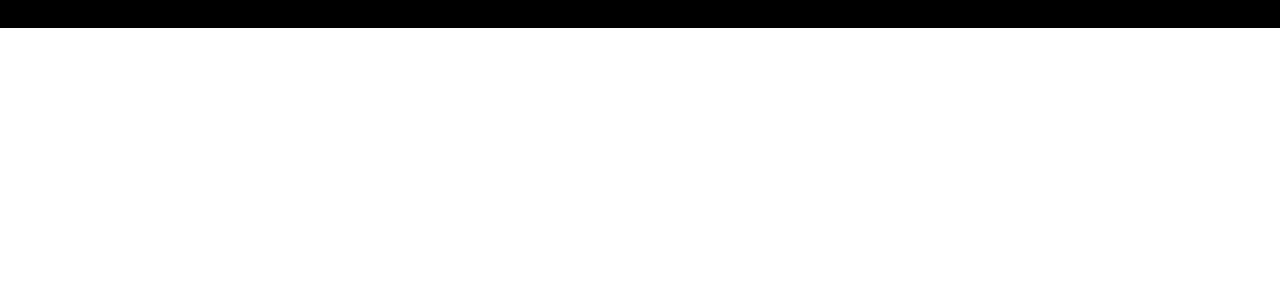
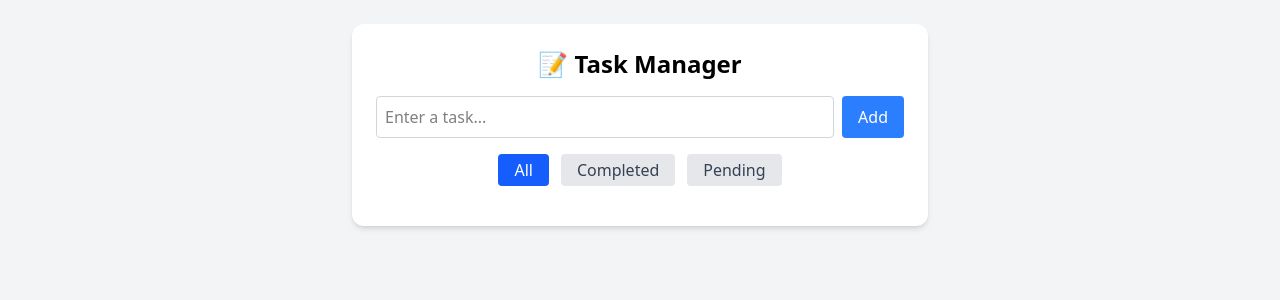
Before and after one commit to aposte7/Task-Manager, a React (Vite) app in the folder frontend/: page / in a window 1280 px wide. Shown: the top 300 px of the page. Built offline with nearby package versions, Linux system fonts and the light colour scheme.

Commit message:
feat: add input and filter UI

```diff
--- a/frontend/src/App.jsx
+++ b/frontend/src/App.jsx
@@ -1,5 +1,35 @@
 function App() {
-  return <div className="bg-black text-center text-xl">Hello World</div>;
+  return (
+    <div className="min-h-screen bg-gray-100 p-6">
+      <div className="mx-auto max-w-xl rounded-xl bg-white p-6 shadow-md">
+        <h1 className="mb-4 text-center text-2xl font-bold">📝 Task Manager</h1>
+
+        <div className="mb-4 flex gap-2">
+          <input
+            type="text"
+            className="flex-1 rounded border border-gray-300 p-2"
+            placeholder="Enter a task..."
+            disabled
+          />
+          <button className="rounded bg-blue-500 px-4 py-2 text-white" disabled>
+            Add
+          </button>
+        </div>
+
+        <div className="mb-4 flex justify-center gap-3">
+          <button className="rounded bg-blue-600 px-4 py-1 text-white">
+            All
+          </button>
+          <button className="rounded bg-gray-200 px-4 py-1 text-gray-700">
+            Completed
+          </button>
+          <button className="rounded bg-gray-200 px-4 py-1 text-gray-700">
+            Pending
+          </button>
+        </div>
+      </div>
+    </div>
+  );
 }
 
 export default App;
```
